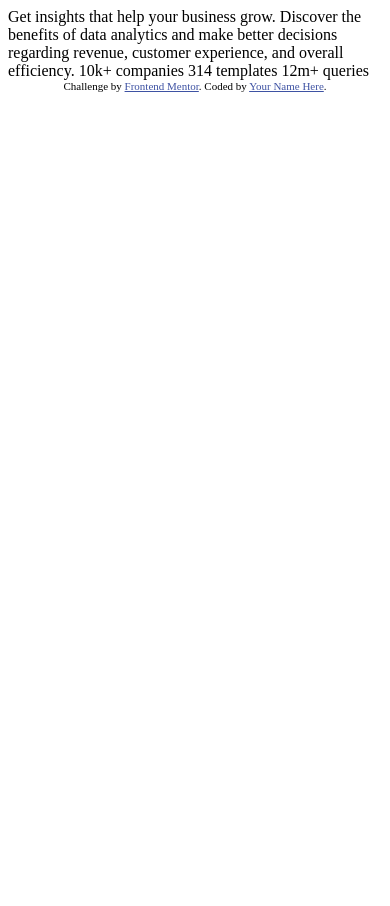
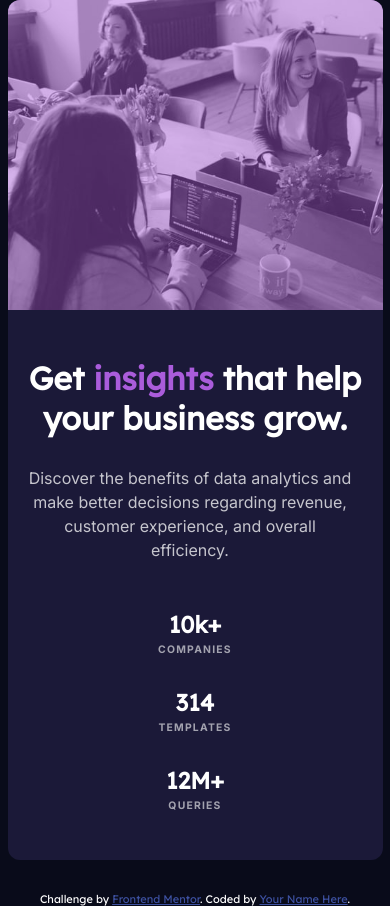
Before and after one commit to lukejans/stats-preview-card-component, a plain HTML site: page index.html in a window 390 px wide. Before the commit the page ends 844 px from the top, so only its background shows below. Drawn offline with Linux system fonts and the light colour scheme.

Commit message:
Exercise Completed

```diff
--- a/index.html
+++ b/index.html
@@ -1,33 +1,83 @@
 <!DOCTYPE html>
 <html lang="en">
-<head>
-  <meta charset="UTF-8">
-  <meta name="viewport" content="width=device-width, initial-scale=1.0"> <!-- displays site properly based on user's device -->
+  <head>
+    <meta charset="UTF-8" />
+    <meta http-equiv="X-UA-Compatible" content="IE=edge" />
+    <meta name="viewport" content="width=device-width, initial-scale=1.0" />
+    <link
+      rel="icon"
+      type="image/png"
+      sizes="32x32"
+      href="./images/favicon-32x32.png"
+    />
+    <link rel="stylesheet" href="style.css" />
+    <link
+      rel="stylesheet"
+      href="https://fonts.googleapis.com/css?family=Inter:400,700|Lexend+Deca:400"
+    />
+    <title>Frontend Mentor | Stats preview</title>
+  </head>
+  <body>
+    <div class="wrapper">
+      <main class="container">
+        <section class="content">
+          <section>
+            <h1 class="title">
+              Get <strong class="purple">insights</strong> that help your
+              business grow.
+            </h1>
 
-  <link rel="icon" type="image/png" sizes="32x32" href="./images/favicon-32x32.png">
+            <p class="des-txt">
+              Discover the benefits of data analytics and make better decisions
+              regarding revenue, customer experience, and overall efficiency.
+            </p>
+          </section>
 
-  <title>Frontend Mentor | Stats preview card component</title>
+          <section class="stats-container">
+            <div>
+              <p>
+                <strong class="stats">10k+</strong>
+              </p>
+              <p class="stat-txt">COMPANIES</p>
+            </div>
+            <div>
+              <p>
+                <strong class="stats">314</strong>
+              </p>
+              <p class="stat-txt">TEMPLATES</p>
+            </div>
+            <div>
+              <p>
+                <strong class="stats">12M+</strong>
+              </p>
+              <p class="stat-txt">QUERIES</p>
+            </div>
+          </section>
+        </section>
 
-  <!-- Feel free to remove these styles or customise in your own stylesheet 👍 -->
-  <style>
-    .attribution { font-size: 11px; text-align: center; }
-    .attribution a { color: hsl(228, 45%, 44%); }
-  </style>
-</head>
-<body>
+        <picture>
+          <source
+            srcset="./images/image-header-desktop.jpg"
+            media="(max-width: 1000px)"
+            alt="business"
+            aria-hidden="true"
+            class="image"
+          />
+          <img
+            src="./images/image-header-mobile.jpg"
+            alt="business"
+            aria-hidden="true"
+            class="image"
+          />
+        </picture>
+      </main>
 
-  Get insights that help your business grow.
-
-  Discover the benefits of data analytics and make better decisions regarding revenue, customer
-  experience, and overall efficiency.
-
-  10k+ companies
-  314 templates
-  12m+ queries
-
-  <div class="attribution">
-    Challenge by <a href="https://www.frontendmentor.io?ref=challenge" target="_blank">Frontend Mentor</a>.
-    Coded by <a href="#">Your Name Here</a>.
-  </div>
-</body>
+      <footer class="attribution">
+        Challenge by
+        <a href="https://www.frontendmentor.io?ref=challenge" target="_blank"
+          >Frontend Mentor</a
+        >. Coded by <a href="#">Your Name Here</a>.
+      </footer>
+    </div>
+  </body>
 </html>
--- /dev/null
+++ b/style.css
@@ -0,0 +1,142 @@
+* {
+  margin: 0;
+  padding: 0;
+}
+
+body {
+  box-sizing: border-box;
+  background-color: hsl(233, 47%, 7%);
+  color: hsl(0, 0%, 100%);
+  font-family: 'Lexend Deca', sans-serif;
+}
+
+.wrapper {
+  display: flex;
+  flex-direction: column;
+  justify-content: center;
+  align-items: center;
+  min-height: 100vh;
+  gap: 2rem;
+}
+
+.container {
+  display: grid;
+  grid-template-columns: repeat(2, 1fr);
+  max-width: 950px;
+  max-height: 360px;
+  overflow: hidden;
+}
+
+.content {
+  background-color: hsl(244, 38%, 16%);
+  padding: 3rem;
+  overflow: hidden;
+  border-radius: 0.75rem 0 0 0.75rem;
+}
+
+.image {
+  display: block;
+  max-width: 492px;
+  opacity: 0.55;
+  border-radius: 0 0.75rem 0.75rem 0;
+}
+
+picture {
+  background-color: hsl(277, 64%, 61%);
+  border-radius: 0 0.75rem 0.75rem 0;
+}
+
+.title {
+  font-size: 2rem;
+  font-weight: 700;
+  max-width: 335px;
+  min-width: 335px;
+}
+
+.purple {
+  color: hsl(277, 64%, 61%);
+}
+
+.stat-txt,
+.des-txt {
+  font-family: 'Inter', sans-serif;
+  color: hsla(0, 0%, 100%, 0.75);
+  font-size: 0.85rem;
+}
+
+.des-txt {
+  margin-top: 1.75rem;
+  line-height: 1.35rem;
+  max-width: 325px;
+  min-width: 325px;
+}
+
+.stats-container {
+  display: flex;
+  gap: 2rem;
+  margin-top: 3rem;
+}
+
+.stat-txt {
+  margin-top: 0.25rem;
+  color: hsla(0, 0%, 100%, 0.6);
+  font-weight: 700;
+  font-size: 0.65rem;
+  letter-spacing: 0.075rem;
+}
+
+.stats {
+  font-size: 1.45rem;
+  font-weight: 700;
+}
+
+.attribution {
+  font-size: 11px;
+  text-align: center;
+}
+.attribution a {
+  color: hsl(228, 45%, 44%);
+}
+
+@media only screen and (max-width: 1000px) {
+  .container {
+    display: grid;
+    grid-template-columns: 1fr;
+    max-height: none;
+    max-width: 375px;
+    overflow: hidden;
+  }
+  .content {
+    border-radius: 0 0 0.75rem 0.75rem;
+    text-align: center;
+    padding: 3rem;
+    display: flex;
+    justify-content: center;
+    align-items: center;
+    flex-direction: column;
+    max-width: 320px;
+    min-width: 90px;
+    overflow: hidden;
+  }
+  picture {
+    grid-row: 1 / 1;
+    max-width: 375px;
+    border-radius: 0.75rem 0.75rem 0 0;
+  }
+  .image {
+    max-width: 375px;
+    border-radius: 0.75rem 0.75rem 0 0;
+  }
+  .title {
+    font-size: 2rem;
+    font-weight: 700;
+  }
+  .des-txt {
+    font-size: 1rem;
+    line-height: 1.5rem;
+    width: 200px;
+  }
+  .stats-container {
+    flex-direction: column;
+  }
+}
```
Also changed, not shown: 2 other files.
